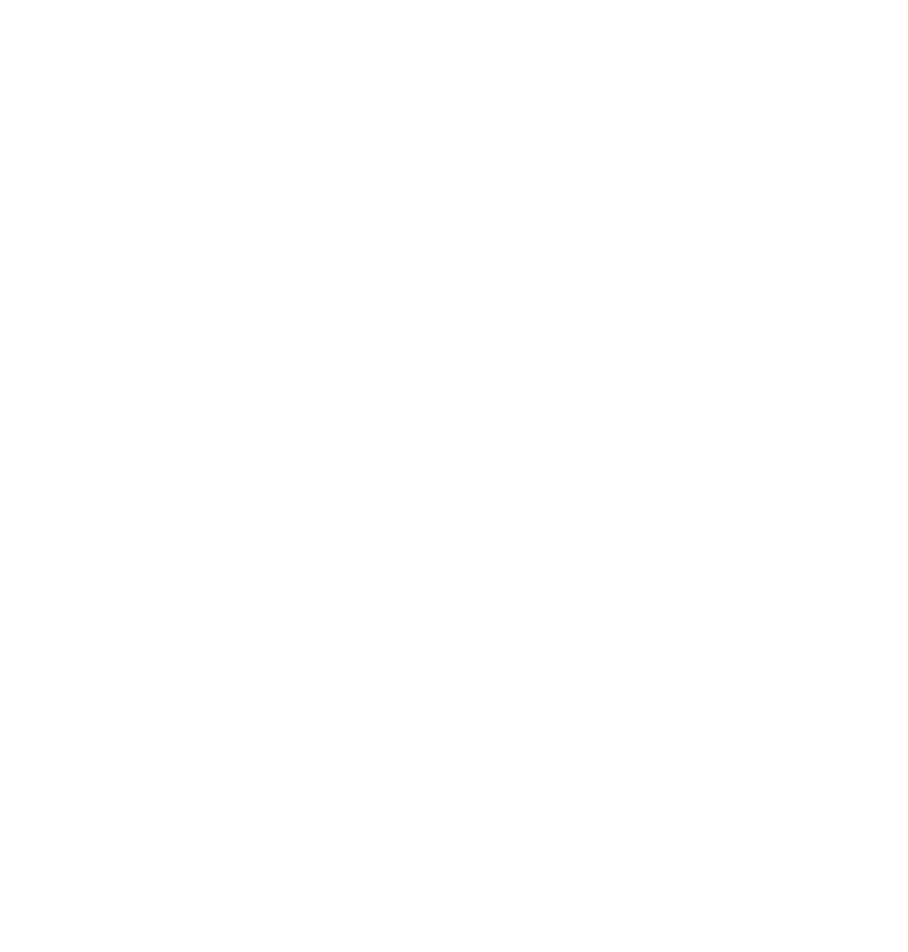
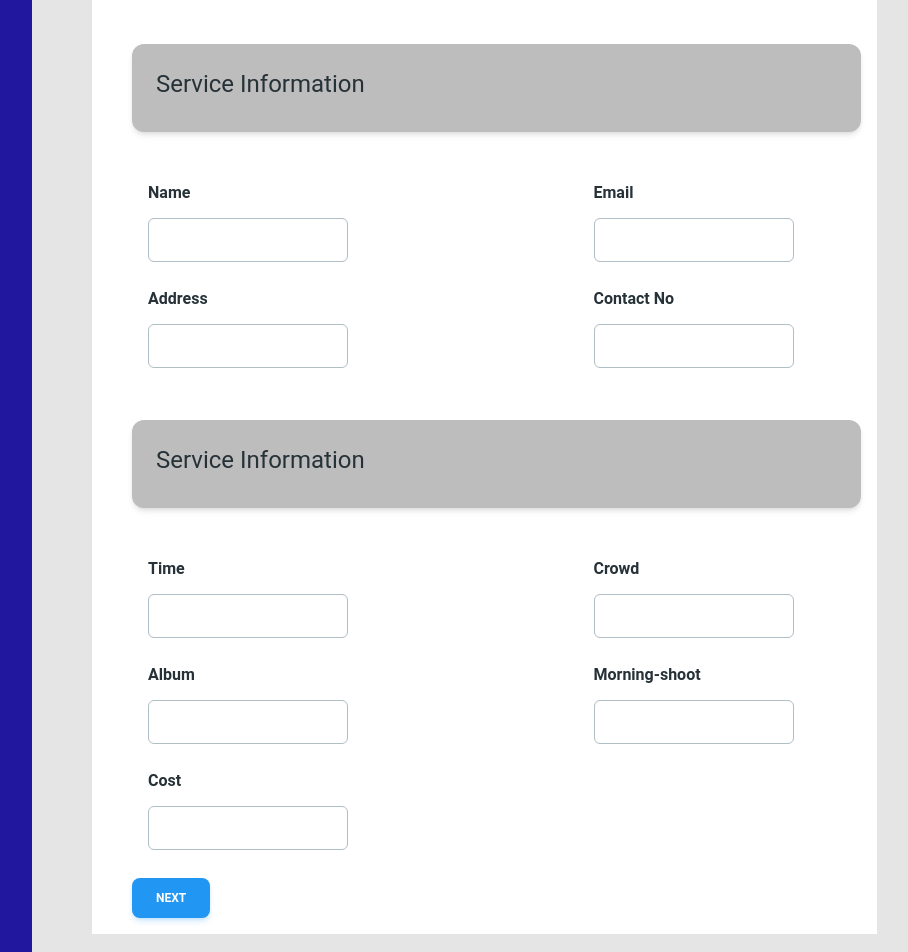
Before and after one commit to codefusionuom/studio-application, a React (Create React App) app: page /eventManager/createEvent in a window 1280 px wide. Before the commit this address had no page. Shown: the part 1140-2092 px from the top of the page, without its empty margins (343-1251 px from the left). Before the commit the page ends 800 px from the top, so only its background shows below. Built offline with nearby package versions, Linux system fonts and the light colour scheme.

Commit message:
navigation done

```diff
--- a/src/App.js
+++ b/src/App.js
@@ -25,6 +25,8 @@ import EventManagerDashboard from './pages/eventManager/EventManagerdashboard';
 import EventRequests from './pages/eventManager/eventRequests';
 import EventManagerEventCalendar from './pages/eventManager/eventManagerEventCalendar';
 import EventManagerEvents from './pages/eventManager/eventManagerEvents';
+import CreateEvent from './pages/eventManager/createEvent';
+import CreateEvent2 from './pages/eventManager/createEvent2';
 
 
 function App() {
@@ -49,6 +51,8 @@ function App() {
         <Route path="/eventManager/eventRequests" element={<EventRequests />}/>
         <Route path="/eventManager/eventCalandar" element={<EventManagerEventCalendar/>} />
         <Route path="/eventManager/Events" element={<EventManagerEvents/>} />
+        <Route  path='/eventManager/createEvent' element={<CreateEvent />} />
+        <Route  path='/eventManager/createEvent2' element={<CreateEvent2/>} />
       </Route>
 
       <Route path="/stockManager" element={<StockManager />}>
--- a/src/pages/eventManager/cardEvent.js
+++ b/src/pages/eventManager/cardEvent.js
@@ -1,7 +1,8 @@
 import { Card, CardBody, Typography } from '@material-tailwind/react'
 import React from 'react'
 
-function CardEvent({title}) {
+function CardEvent({title , onTap}) {
+
   return (
     //     <Card className="mt-6 w-[314px] h-[140px] bg-cl-4 flex items-center justify-center  ">
     //     <CardBody>
@@ -12,7 +13,7 @@ function CardEvent({title}) {
     //     </CardBody>
 
     //   </Card>
-    <div className="flex justify-center items-center w-[314px] h-[140px] bg-cl-4 rounded font-lato text-xl text-cl-1">
+    <div className="flex justify-center items-center w-[314px] h-[140px] bg-cl-4 rounded font-lato text-xl text-cl-1" onClick={onTap}>
       {title}
     </div>
   );
--- a/src/pages/eventManager/createEvent.js
+++ b/src/pages/eventManager/createEvent.js
@@ -13,9 +13,11 @@ import {
 } from "@material-tailwind/react";
 import { ChevronLeftIcon, ChevronRightIcon } from "@heroicons/react/24/outline";
 import { DayPicker } from "react-day-picker";
+import { useNavigate } from "react-router-dom";
 
 const CreateEvent = () => {
   const [date, setDate] = React.useState();
+  const navigate = useNavigate();
   return (
     <div>
       <div className="bg-cl-4 mt-8 ">
@@ -434,7 +436,9 @@ const CreateEvent = () => {
               </div>
             </Card>
 
-            <Button color="blue" className="mt-auto">Next</Button>
+            <Button color="blue" className="mt-auto" onClick={()=>{
+               navigate('/eventManager/createEvent2')
+            }}   >Next</Button>
           </form>
         </div>
       </div>
--- a/src/pages/eventManager/createEvent2.js
+++ b/src/pages/eventManager/createEvent2.js
@@ -25,8 +25,10 @@ const CreateEvent2 = () => {
   return (
     <div>
       <CardEvent
+      onTap={handleOpen}
         title={
-          <Button onClick={handleOpen}>
+
+          <>
             <svg
               xmlns="http://www.w3.org/2000/svg"
               fill="none"
@@ -42,7 +44,7 @@ const CreateEvent2 = () => {
               />
             </svg>
             Add Task
-          </Button>
+          </>
         }
         onClick={() => console.log("ffff")}
       />
--- a/src/pages/eventManager/eventRequests.js
+++ b/src/pages/eventManager/eventRequests.js
@@ -13,6 +13,8 @@ import {
   Select,
 } from "@material-tailwind/react";
 import CardEvent from "./cardEvent";
+import { useNavigate } from "react-router-dom";
+
 
 const TABS = [
   {
@@ -86,10 +88,15 @@ const TABLE_ROWS = [
   },
 ];
 const EventRequests = () => {
+  const navigate = useNavigate();
+
   return (
     <div className="">
       <div className="flex space-x-4 justify-between">
         <CardEvent
+        onTap={() =>{
+          navigate('/eventManager/createEvent')
+        }}
           title={
             <>
               <svg
@@ -344,7 +351,9 @@ const EventRequests = () => {
                 10
               </IconButton>
             </div>
-            <Button variant="outlined" size="sm">
+            <Button variant="outlined" size="sm" onClick={()=>{
+
+            }}>
               <svg
                 xmlns="http://www.w3.org/2000/svg"
                 fill="none"
@@ -359,6 +368,7 @@ const EventRequests = () => {
                   d="m8.25 4.5 7.5 7.5-7.5 7.5"
                 />
               </svg>
+
             </Button>
           </div>
         </CardFooter>
```
